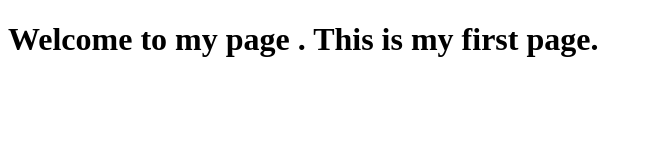
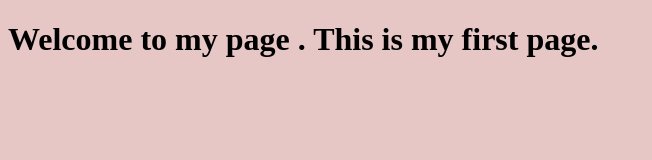
Before and after one commit to MohammadBoluki/SampleRepo2, a plain HTML site: page index.html in a window 1280 px wide. Shown: the whole page, without its empty margins (0-652 px from the left). Drawn offline with Linux system fonts and the light colour scheme.

Commit message:
new branch commit

```diff
--- a/index.html
+++ b/index.html
@@ -4,6 +4,7 @@
     <head>
         <meta charset="utf-8" />
         <title>Welcome to Boluki.com</title>
+        <link href="style.css" type="text/css" rel="stylesheet" />
     </head>
     <body>
         <h1>
--- /dev/null
+++ b/style.css
@@ -0,0 +1,3 @@
+body {
+    background-color: #e7c6c6;
+}
```
